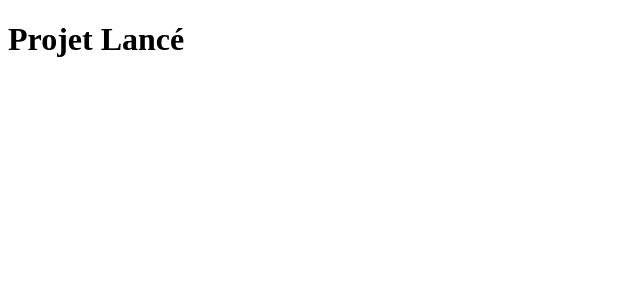
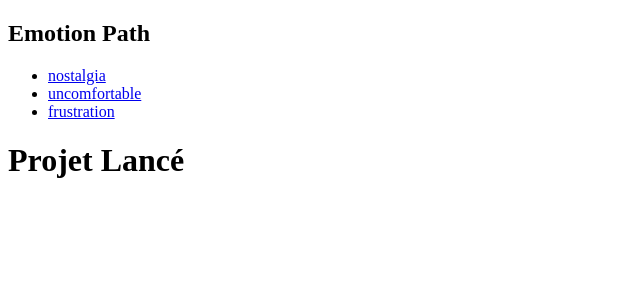
Before and after one commit to Noootzzz/EmotionsLandingPage, a React (Vite) app: page / in a window 1280 px wide. Shown: the top 300 px of the page, without its empty margins (0-640 px from the left). Built offline with nearby package versions, Linux system fonts and the light colour scheme.

Commit message:
init: files

```diff
--- /dev/null
+++ b/public/css/reset.css
@@ -0,0 +1,5 @@
+*{
+    margin: 0;
+    padding: 0;
+    box-sizing: border-box;
+}
--- a/src/App.jsx
+++ b/src/App.jsx
@@ -1,9 +1,14 @@
 import './App.css'
+
+//Import components
+
+import Header from './components/header'
 
 function App() {
 
   return (
     <>
+    <Header />
     <h1>Projet Lancé</h1>
     </>
   )
--- /dev/null
+++ b/src/components/header.jsx
@@ -0,0 +1,26 @@
+const Header = () => {
+  return (
+    <header>
+        <div>
+            <h2>Emotion Path</h2>
+        </div>
+
+        <div>
+            <ul>
+                <li>
+                    <a href="#nostalgia">nostalgia</a>
+                </li>
+                <li>
+                    <a href="#uncomfortable">uncomfortable</a>
+                </li>
+                <li>
+                    <a href="#frustration">frustration</a>
+                </li>
+            </ul>
+        </div>
+
+    </header>
+  );
+}
+
+export default Header;
```
Also changed, not shown: public/css/global.css (added, +10 -0 lines), public/css/header.css (added), public/fonts/Kiona-Itallic.ttf (added), public/fonts/Kiona-Regular.ttf (added), src/components/homepage.jsx (added).
